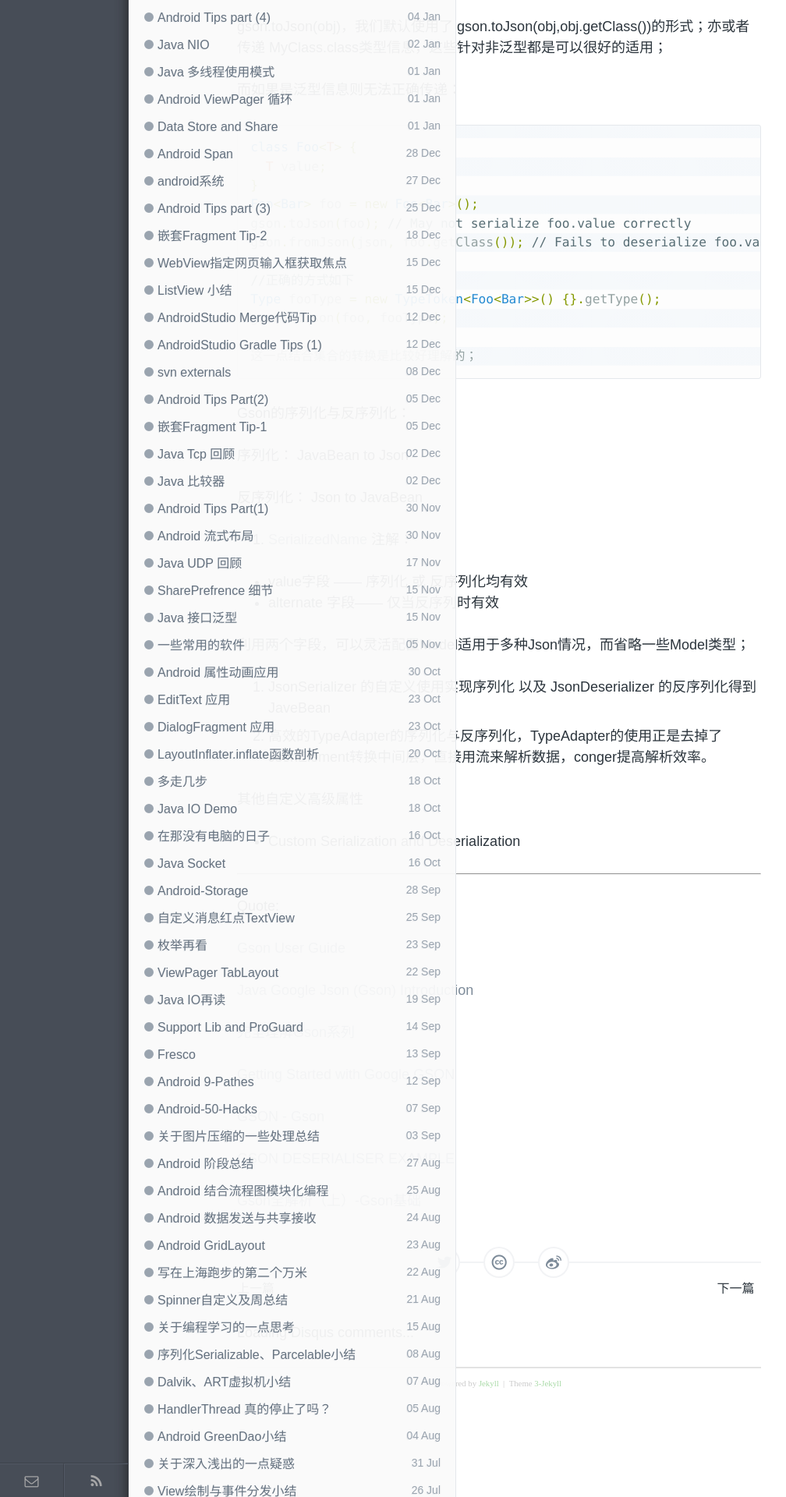
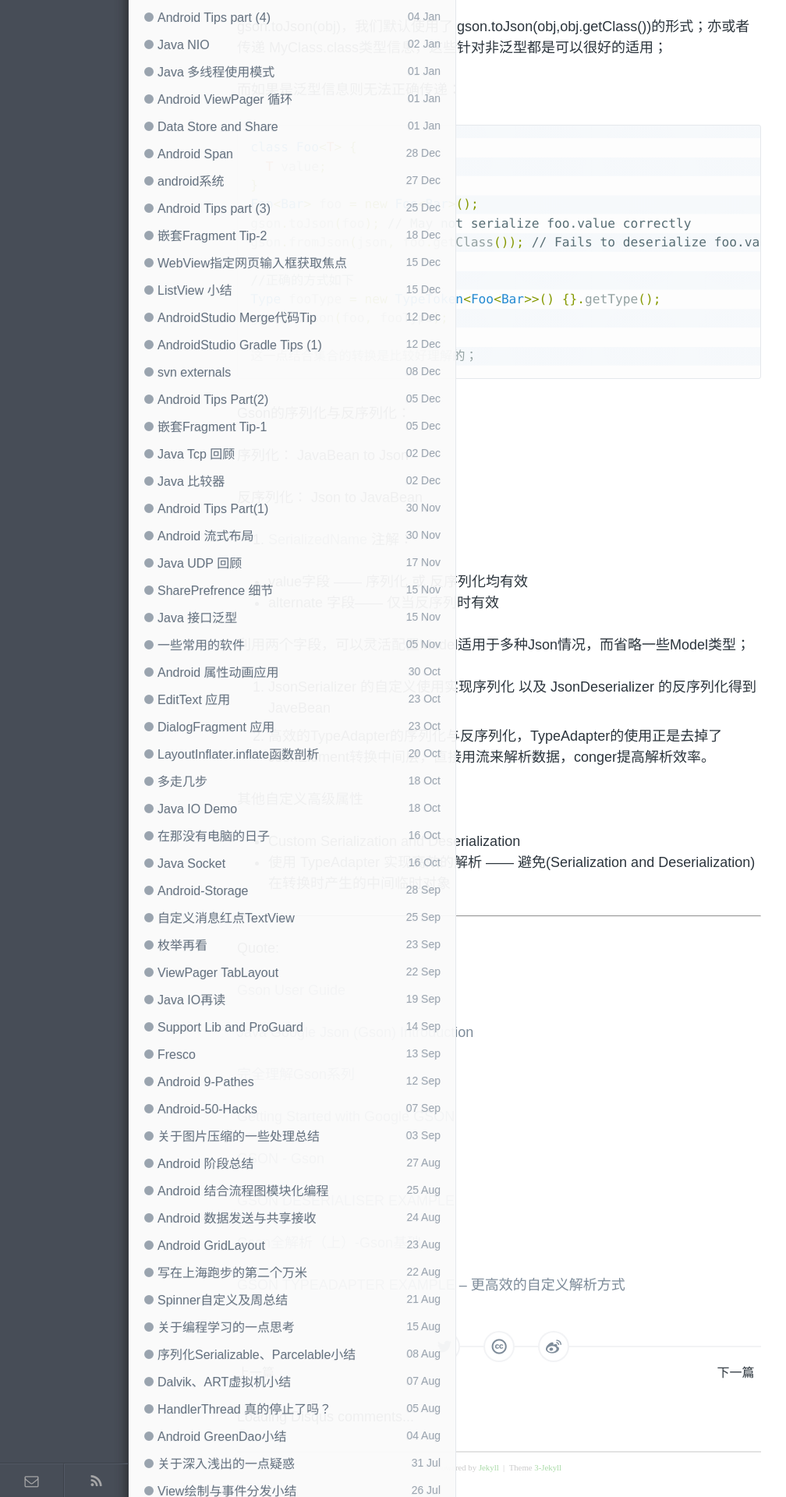
Before and after one commit to enlipan/enlipan.github.io, a Jekyll site: the page built from _posts/2016-06-22-use-gson.md, in a window 1280 px wide. Shown: the part 2974-4894 px from the top of the page at 78% size, without its empty margins (0-1008 px from the left). Built offline with Jekyll 4.4.1, drawn with Linux system fonts in a browser that asks for light colours; nearby versions of some CDN libraries; comment, search, counter and statistics services are not loaded.

Commit message:
modify page retrofit

```diff
--- a/_posts/2016-06-22-use-gson.md
+++ b/_posts/2016-06-22-use-gson.md
@@ -163,6 +163,9 @@
 *  Custom Serialization and Deserialization
 
 
+*  使用 TypeAdapter 实现高效的解析 —— 避免(Serialization and Deserialization) 在转换时产生的中间临时对象
+
+
 ---
 
 Quote:
@@ -180,3 +183,5 @@
 [GSON DESERIALISER EXAMPLE](http://www.javacreed.com/gson-deserialiser-example/)
 
 [Gson全解析（上）-Gson基础](http://www.jianshu.com/p/fc5c9cdf3aab)
+
+[GSON TYPEADAPTER EXAMPLE -- 更高效的自定义解析方式](http://www.javacreed.com/gson-typeadapter-example/)
```
